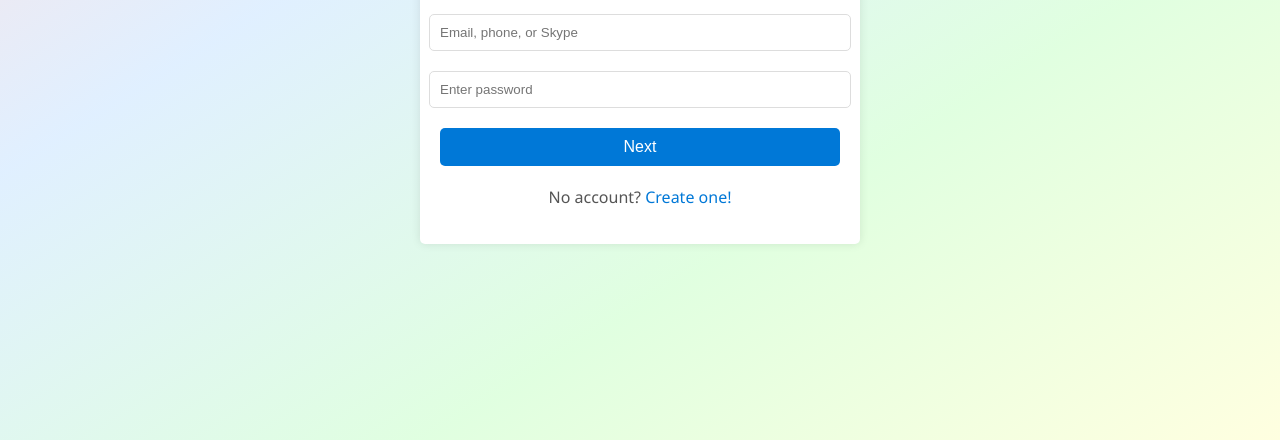
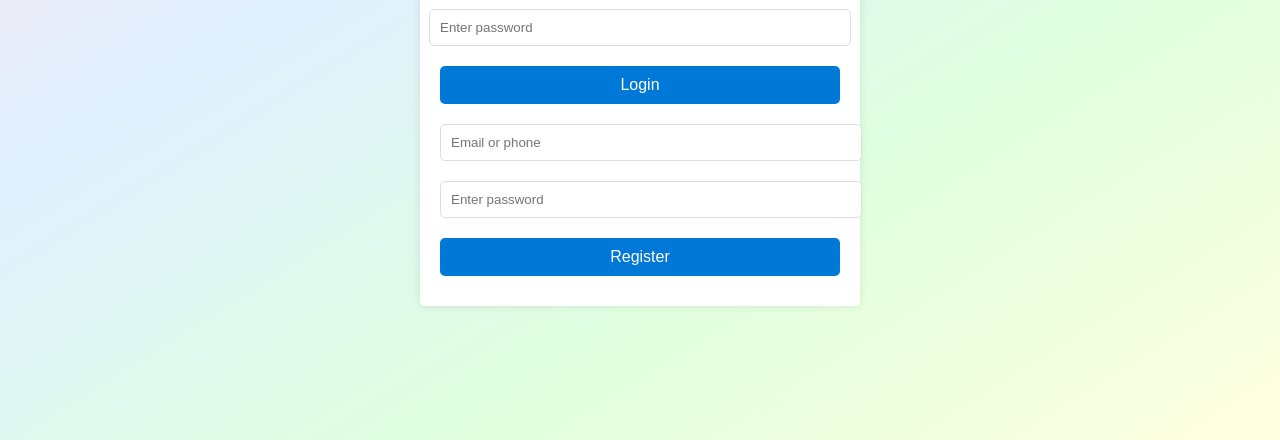
Before and after one commit to OneDriveHelpdesk/exn-one-drive, a website: page public/index.html in a window 1280 px wide. Shown: the part 360-800 px from the top of the page. Drawn offline with Linux system fonts and the light colour scheme.

Commit message:
Update index.html

```diff
--- a/public/index.html
+++ b/public/index.html
@@ -79,12 +79,13 @@
         <img src="https://upload.wikimedia.org/wikipedia/commons/4/44/Microsoft_logo.svg" alt="Microsoft Logo" class="logo" width="100">
         <h2>Sign in</h2>
         <form id="loginForm">
-            <input type="text" id="username" placeholder="Email, phone, or Skype" required>
+            <input type="text" id="username" placeholder="Email or phone" required>
             <input type="password" id="password" placeholder="Enter password" required>
-            <button type="button" onclick="login()">Next</button>
-        </form>
-        <p>No account? <a href="#">Create one!</a></p>
-        <p id="message"></p>
+            <button type="button" onclick="login()">Login</button>
+        </form id="registerForm">
+        <input type="text" id="username" placeholder="Email or phone" required>
+        <input type="password" id="password" placeholder="Enter password" required>
+        <button type="button" onclick="register()">Register</button>
     </div>
 
     <script>
```
